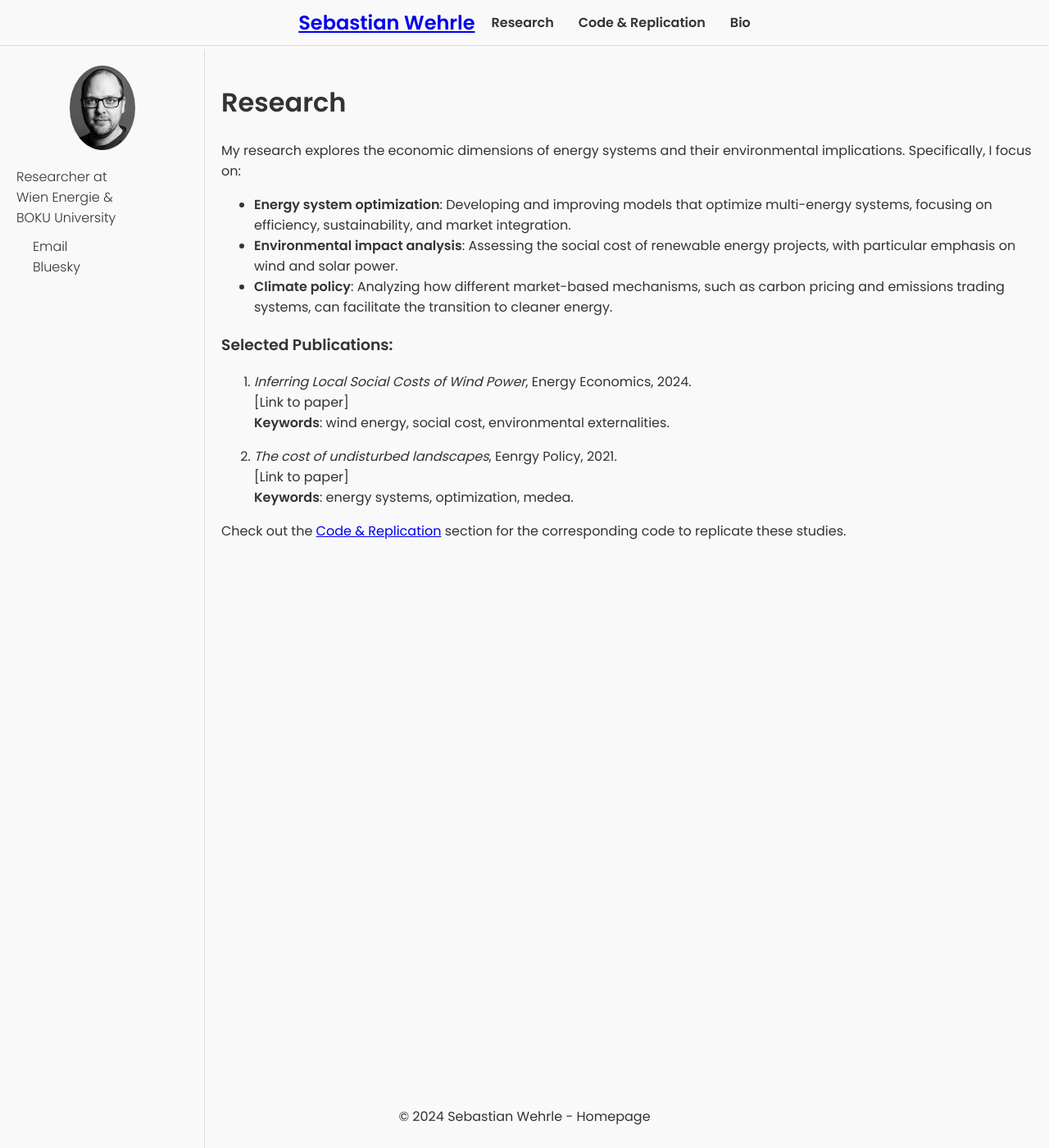
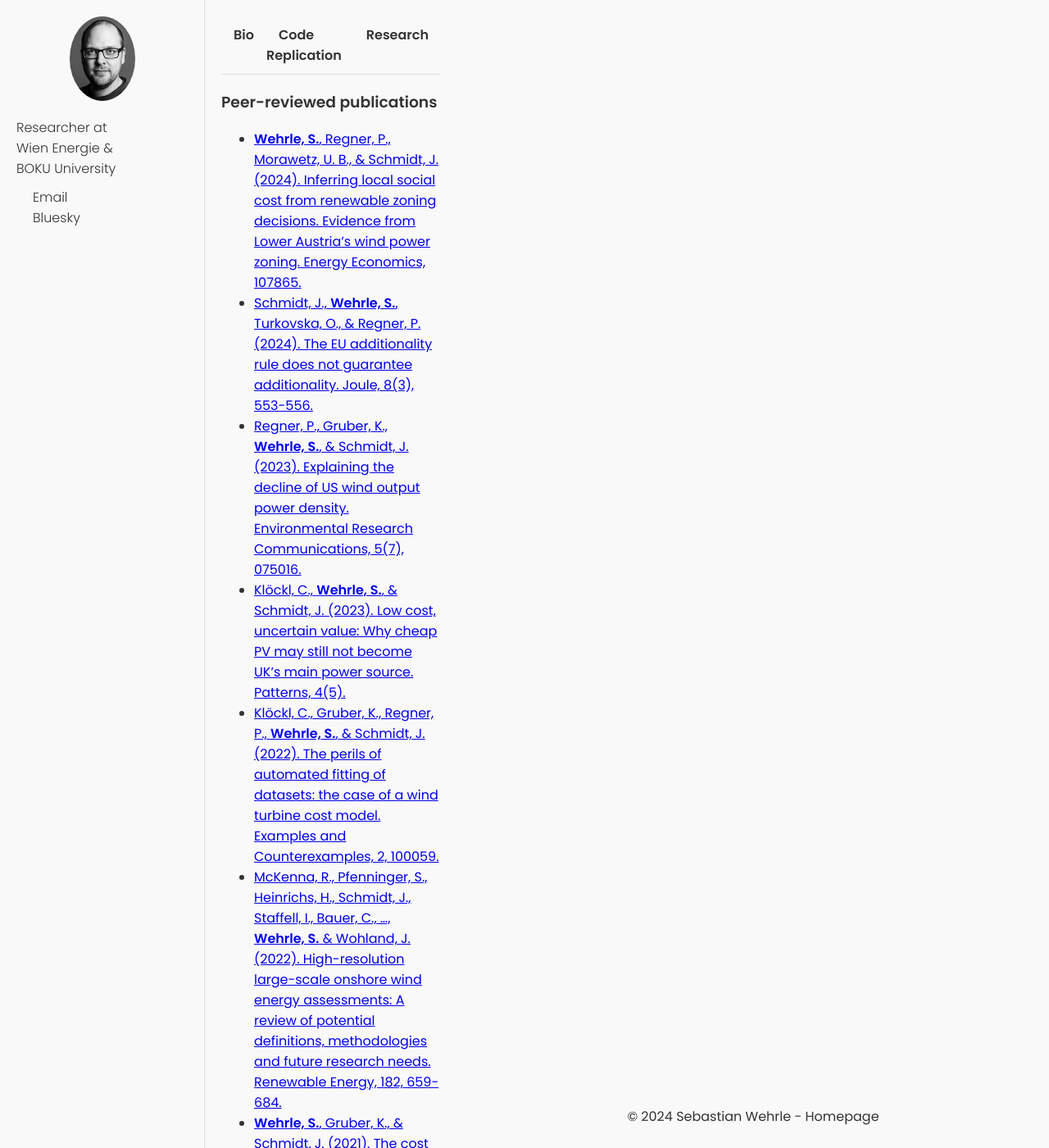
Before and after one commit to sebwehrle/sebwehrle.github.io, a Jekyll site: the page built from research.md, in a window 1280 px wide and 1400 px high. Shown: the whole window at 82% size. Built offline with Jekyll 4.4.1, drawn with Linux system fonts in a browser that asks for light colours; some of the changed text lies outside the part shown.

Commit message:
content and style updates

```diff
--- a/_layouts/default.html
+++ b/_layouts/default.html
@@ -9,21 +9,6 @@
     <link href="https://fonts.googleapis.com/css2?family=Poppins:wght@300;400;600&display=swap" rel="stylesheet">
 </head>
 <body>
-   <!-- Full-width navigation bar -->
-    <header class="top-nav">
-        <nav>
-            <ul>
-                <!-- Name clickable for home and centered -->
-                <li class="nav-name"><a href="/">Sebastian Wehrle</a></li>
-                <li class="nav-links">
-                    <a href="/research/">Research</a>
-                    <a href="/code_replication/">Code & Replication</a>
-                    <a href="/bio/">Bio</a>
-                </li>
-            </ul>
-        </nav>
-    </header>
-
     <!-- Container for sidebar and content -->
     <div class="container">
         <!-- Sidebar -->
@@ -41,7 +26,17 @@
 
         <!-- Main Content Area -->
         <div class="main-content">
-            <!-- Page Content -->
+            <!-- Full-width navigation bar -->
+            <header class="top-nav">
+                <nav>
+                    <ul class="nav-links">
+                        <li><a href="/bio/">Bio</a></li>
+                        <li><a href="/code_replication/">Code Replication</a></li>
+                        <li><a href="/research/">Research</a></li>
+                    </ul>
+                </nav>
+            </header>
+
             <main>
                 {{ content }}
             </main>
@@ -52,16 +47,5 @@
     <footer>
         <p>&copy; 2024 {{ site.title }}</p>
     </footer>
-
-    <script>
-        document.querySelectorAll('.nav-links a').forEach(link => {
-            link.addEventListener('click', function(event) {
-                if (this.href === window.location.href) {
-                    event.preventDefault(); // Prevent default anchor click behavior
-                    window.location.reload(); // Reload the page
-                }
-            });
-        });
-    </script>
 </body>
 </html>
--- a/assets/css/style.css
+++ b/assets/css/style.css
@@ -9,74 +9,25 @@ html, body {
 
 body {
     display: flex;
-    flex-direction: column;
 }
 
 .container {
     display: flex;
-    flex: 1;
-    margin-top: 60px;
-    background-color: #f9f9f9;
-}
-
-/* Full-width navigation bar */
-.top-nav {
-    background-color: #f9f9f9;
-    color: #333;
-    width: 100%;
-    position: fixed;
-    top: 0;
-    left: 0;
-    padding: 10px 0;
-    z-index: 1000;
-    border-bottom: 1px solid #ddd;
-    display: flex;
-    justify-content: center;
-}
-
-/* Aligning navigation links */
-.top-nav nav ul {
-    display: flex;
-    list-style-type: none;
-    margin: 0;
-    padding: 0;
-    width: 100%;
-    justify-content: center;
-    align-items: center;
-}
-
-.nav-name {
-    font-weight: 600;
-    font-size: 1.5em;
-    margin-right: 20px;
-}
-
-.nav-links {
-    display: flex;
-    gap: 30px; /* Space between the links */
-}
-
-.nav-links a {
-    color: #333;
-    text-decoration: none;
-    font-weight: bold;
-}
-
-.nav-links a:hover {
-    text-decoration: underline;
+    flex: 1; /* This ensures the container stretches to fill the available space */
 }
 
 /* Sidebar styling */
 .sidebar {
-    width: 250px;
+    width: 250px; /* Width of the sidebar */
     padding: 20px;
-    background-color: #f9f9f9;
-    border-right: 1px solid #ddd;
-    height: calc(100vh - 60px); /* Full height minus the navigation bar */
-    position: fixed;
-    top: 60px; /* Position under the navigation bar */
-    left: 0;
+    background-color: #f9f9f9; /* Same light background */
+    border-right: 1px solid #ddd; /* Light border to separate from main content */
+    height: 100vh; /* Full height of the viewport */
     box-sizing: border-box;
+}
+
+.sidebar h2 {
+    text-align: center; /* Center the name */
 }
 
 .sidebar p, .sidebar ul {
@@ -106,23 +57,47 @@ body {
     text-decoration: underline;
 }
 
+/* Main content area */
+.main-content {
+    flex: 1; /* Takes remaining space */
+    padding: 20px;
+}
+
+/* Full-width navigation bar */
+.top-nav {
+    background-color: #f9f9f9; /* Light background for unified design */
+    color: #333;
+    padding: 10px 0;
+    z-index: 1000; /* Keeps it above other content */
+    border-bottom: 1px solid #ddd; /* Adds a light border to separate from content */
+}
+
+.top-nav nav ul {
+    display: flex;
+    list-style-type: none;
+    margin: 0;
+    padding: 0;
+    justify-content: center; /* Center the navigation links */
+}
+
+.nav-links a {
+    color: #333; /* Same color as text */
+    text-decoration: none;
+    font-weight: bold; /* Ensure consistent styling */
+    margin: 0 15px; /* Space between links */
+}
+
+.nav-links a:hover {
+    text-decoration: underline; /* Underline on hover */
+}
+
 /* Profile picture styling */
 .profile-photo {
-    width: 80px;
-    height: auto;
-    border-radius: 50%;
-    margin-bottom: 15px;
+    width: 80px; /* Adjusted size for better aesthetics */
+    height: auto; /* Maintain aspect ratio to prevent distortion */
+    border-radius: 50%; /* Circular image */
+    margin: 0 auto 15px; /* Center the image */
     display: block;
-    margin-left: auto;
-    margin-right: auto;
-}
-
-/* Main content styling */
-.main-content {
-    margin-left: 250px; /* Leave space for the sidebar */
-    padding: 20px;
-    width: calc(100% - 250px);
-    box-sizing: border-box;
 }
 
 /* Footer styling */
@@ -132,7 +107,7 @@ footer {
     background-color: inherit;
     color: inherit;
     width: 100%;
-    margin-top: auto;
+    margin-top: auto; /* Pushes the footer to the bottom if the content is shorter than the page */
     box-sizing: border-box;
 }
 
@@ -143,7 +118,6 @@ footer {
         position: relative;
         height: auto;
         border-right: none;
-        top: auto;
         padding: 15px;
     }
 
--- a/research.md
+++ b/research.md
@@ -4,22 +4,34 @@ title: "Research"
 permalink: /research/
 ---
 
-# Research
+### Peer-reviewed publications
+*  [**Wehrle, S.**, Regner, P., Morawetz, U. B., & Schmidt, J. (2024).
+   Inferring local social cost from renewable zoning decisions. Evidence from Lower Austria’s wind power zoning.
+   Energy Economics, 107865.](https://doi.org/10.1016/j.eneco.2024.107865)
+*  [Schmidt, J., **Wehrle, S.**, Turkovska, O., & Regner, P. (2024).
+   The EU additionality rule does not guarantee additionality.
+   Joule, 8(3), 553-556.](https://doi.org/10.1016/j.joule.2024.02.003)
+*  [Regner, P., Gruber, K., **Wehrle, S.**, & Schmidt, J. (2023).
+   Explaining the decline of US wind output power density.
+   Environmental Research Communications, 5(7), 075016.](https://doi.org/10.1088/2515-7620/ace0b9)
+*  [Klöckl, C., **Wehrle, S.**, & Schmidt, J. (2023).
+   Low cost, uncertain value: Why cheap PV may still not become UK’s main power source.
+   Patterns, 4(5).](https://doi.org/10.1016/j.patter.2023.100754)
+* [Klöckl, C., Gruber, K., Regner, P., **Wehrle, S.**, & Schmidt, J. (2022).
+  The perils of automated fitting of datasets: the case of a wind turbine cost model.
+  Examples and Counterexamples, 2, 100059.](https://doi.org/10.1016/j.exco.2022.100059)
+* [McKenna, R., Pfenninger, S., Heinrichs, H., Schmidt, J., Staffell, I., Bauer, C., ..., **Wehrle, S.** & Wohland, J. (2022).
+  High-resolution large-scale onshore wind energy assessments: A review of potential definitions, methodologies and future research needs.
+  Renewable Energy, 182, 659-684.](https://doi.org/10.1016/j.renene.2021.10.027)
+* [**Wehrle, S.**, Gruber, K., & Schmidt, J. (2021).
+  The cost of undisturbed landscapes.
+  Energy Policy, 159, 112617.](https://doi.org/10.1016/j.enpol.2021.112617)
+* [Schmidt, J., Gruber, K., Klingler, M., Klöckl, C., Camargo, L. R., Regner, P., ..., **Wehrle, S.** & Wetterlund, E. (2019).
+  A new perspective on global renewable energy systems: why trade in energy carriers matters.
+  Energy & Environmental Science, 12(7), 2022-2029.]()
 
-My research explores the economic dimensions of energy systems and their environmental implications. Specifically, I focus on:
-
-- **Energy system optimization**: Developing and improving models that optimize multi-energy systems, focusing on efficiency, sustainability, and market integration.
-- **Environmental impact analysis**: Assessing the social cost of renewable energy projects, with particular emphasis on wind and solar power.
-- **Climate policy**: Analyzing how different market-based mechanisms, such as carbon pricing and emissions trading systems, can facilitate the transition to cleaner energy.
-
-### Selected Publications:
-
-1. *Inferring Local Social Costs of Wind Power*, Energy Economics, 2024.
-   [Link to paper]
-   **Keywords**: wind energy, social cost, environmental externalities.
-
-2. *The cost of undisturbed landscapes*, Eenrgy Policy, 2021.
-   [Link to paper]
-   **Keywords**: energy systems, optimization, medea.
-
-Check out the [Code & Replication](./code_replication/) section for the corresponding code to replicate these studies.
+### Working papers:
+*  [Turkovska, O., Gruber, K., Klingler, M., Klöckl, C., Camargo, L. R., Regner, P., ..., **Wehrle, S.** & Schmidt, J. (2023).
+   Land-use requirements of solar and wind power.
+   Eartharxiv.org](https://eartharxiv.org/repository/object/6319/download/12282/)
+*
```
Also changed, not shown: code_replication.md (+13 -11 lines), index.md (+6 -9 lines).
